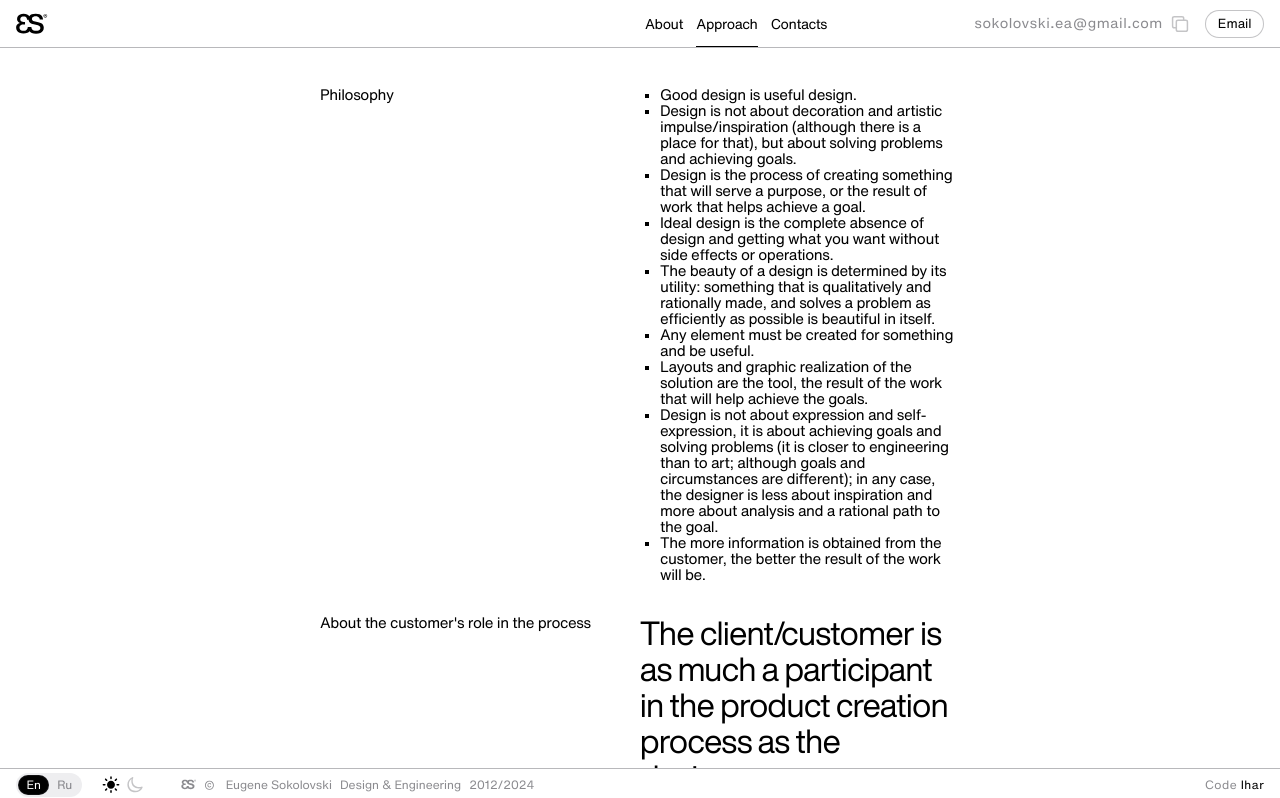
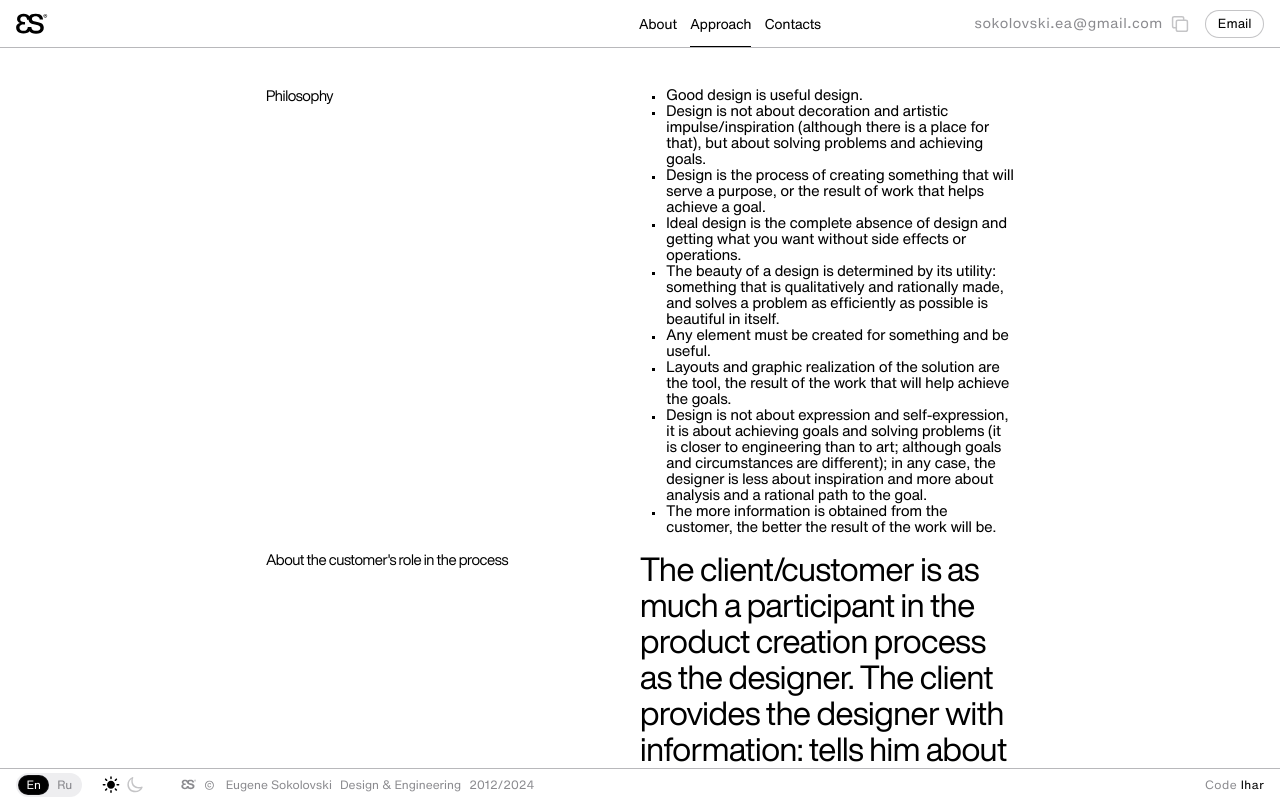
Before and after one commit to Igogoblin/se, a React (Vite) app in the folder se/: page /approach in a window 1280 px wide. Shown: the top 798 px of the page. Built offline with nearby package versions, Linux system fonts and the light colour scheme; a web font is replaced by a local one.

Commit message:
fix: change approach fo 1512px

```diff
--- a/se/src/App.css
+++ b/se/src/App.css
@@ -33,7 +33,7 @@
   background-size: cover;
 }
 .header__container {
-  width: 50%;
+  width: 51%;
   height: 100%;
   display: flex;
   justify-content: space-between;
@@ -551,11 +551,36 @@ nav {
   /* margin-bottom: 32px; */
 }
 .approach__title-container {
-  margin-bottom: 32px;
+  margin-bottom: 16px;
+}
+/* .approach__title-list li {
+  margin-left: 20px;
+  /* list-style-type: square; */
+/*} */
+.approach__title-list ul {
+  list-style: none; /* Убираем стандартные маркеры */
+  padding: 0;
 }
 .approach__title-list li {
-  margin-left: 20px;
-  list-style-type: square;
+  position: relative;
+  padding-left: 26px;
+}
+.approach__title-list li::before {
+  position: absolute;
+  top: 6px;
+  left: 0;
+  content: "";
+  display: inline-block;
+  width: 3px; /* Установите желаемый размер */
+  height: 3px; /* Установите желаемый размер */
+  background-color: black; /* Цвет квадрата */
+  margin: 3px 12px;
+  /* padding-left: 26px; */
+}
+
+.approach__title,
+.approach__rule {
+  font-family: "HelveticaNowDisplay";
 }
 .approach__rule-list {
   font-family: "HelveticaNowDisplay";
@@ -568,6 +593,12 @@ nav {
 .approach__dark {
   color: white;
 }
+@media screen and (max-width: 1512px) {
+  .approach__container {
+    max-width: 748px;
+    width: 100%;
+  }
+}
 @media screen and (max-width: 768px) {
   .approach__container {
     width: 90%;
--- a/se/src/pages/Approach.jsx
+++ b/se/src/pages/Approach.jsx
@@ -16,8 +16,7 @@ const APPROACH = {
     ],
     rule: "About the customer's role in the process",
     ruleText: [
-      "The client/customer is as much a participant in the product creation process as the designer.",
-      "The client provides the designer with information: tells him about his goals, problems, tasks, how the business is organized and why it is the way it is.",
+      "The client/customer is as much a participant in the product creation process as the designer. The client provides the designer with information: tells him about his goals, problems, tasks, how the business is organized and why it is the way it is.",
       "Providing all the information requested by the designer and answering all the questions is extremely important, because it directly affects what will be done in the end.",
       "A designer is a person with certain skills and a certain mindset - he helps to achieve the desired result by analyzing the business model, market and users of the product.",
       "The designer is not clairvoyant and does not know how the business works or what goals the customer sets for himself. Therefore, immersion in the tasks, goals and problems of the customer is very important for quality results.",
```
